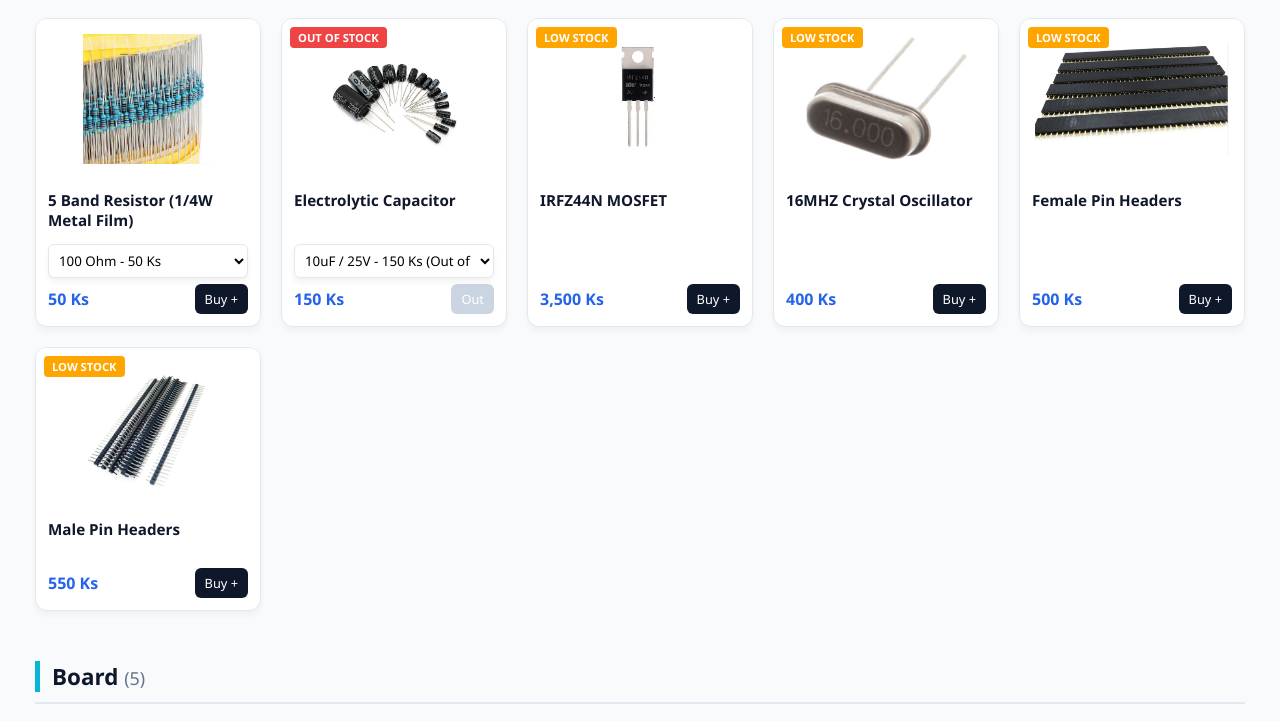
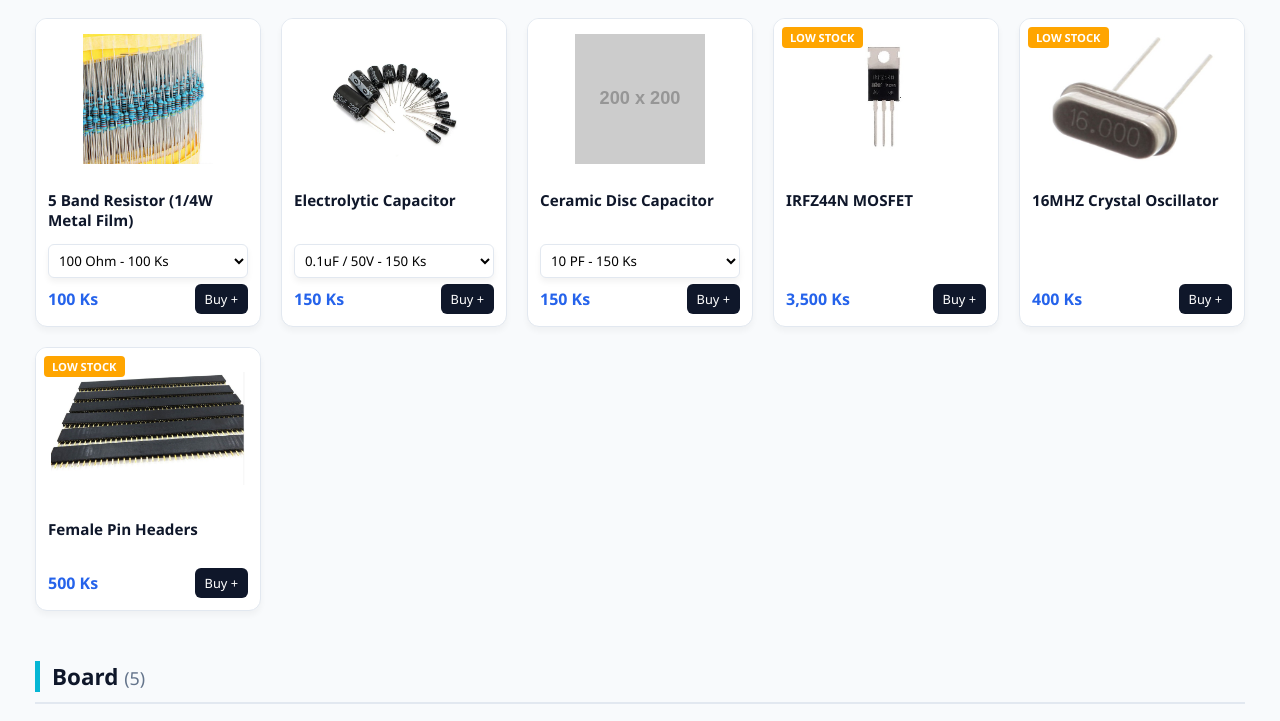
Before and after one commit to koko402868-cloud/Digital-Nest, a plain HTML site: page index.html in a window 1280 px wide. Shown: the part 407-1128 px from the top of the page. Drawn offline with Linux system fonts and the light colour scheme; placeholder pictures from the web are drawn by us.

Commit message:
Update index.html

```diff
--- a/index.html
+++ b/index.html
@@ -708,19 +708,11 @@
         description: "တိကျမှုမြင့်မားပြီး DIY Project များတွင် အသုံးများသော ကွာလတီကောင်း Metal Film Resistor များဖြစ်ပါသည်။",
         // Multi-value item များအတွက် Main stock ကို ဖျက်ပြီး values ထဲတွင် တစ်ခုချင်းစီ သတ်မှတ်ပေးထားသည်
         values: [
-          { label: "100 Ohm", price: 50, stock: 100 },
-          { label: "220 Ohm", price: 50, stock: 4 },     // ပြောင်းလဲမှုစမ်းသပ်ရန် Low stock ထားရှိခြင်း
-          { label: "1k Ohm", price: 60, stock: 0 },       // ပြောင်းလဲမှုစမ်းသပ်ရန် Out of stock ထားရှိခြင်း
-          { label: "10k Ohm", price: 60, stock: 60 },
-          { label: "100k Ohm", price: 50, stock: 100 },
-          { label: "220k Ohm", price: 50, stock: 4 },     // ပြောင်းလဲမှုစမ်းသပ်ရန် Low stock ထားရှိခြင်း
-          { label: "110k Ohm", price: 60, stock: 0 },       // ပြောင်းလဲမှုစမ်းသပ်ရန် Out of stock ထားရှိခြင်း
-          { label: "10M Ohm", price: 60, stock: 60 },
-          { label: "100 Ohm", price: 50, stock: 100 },
-          { label: "220 Ohm", price: 50, stock: 4 },     // ပြောင်းလဲမှုစမ်းသပ်ရန် Low stock ထားရှိခြင်း
-          { label: "1k Ohm", price: 60, stock: 0 },       // ပြောင်းလဲမှုစမ်းသပ်ရန် Out of stock ထားရှိခြင်း
-          { label: "10k Ohm", price: 60, stock: 60 },
-          { label: "1Mk Ohm", price: 70, stock: 5 }      // Low stock စမ်းသပ်ရန်
+          { label: "100 Ohm", price: 100, stock: 15 },
+          { label: "220 Ohm", price: 100, stock: 15 },     // ပြောင်းလဲမှုစမ်းသပ်ရန် Low stock ထားရှိခြင်း
+          { label: "1k Ohm", price: 150, stock: 10 },       // ပြောင်းလဲမှုစမ်းသပ်ရန် Out of stock ထားရှိခြင်း
+          { label: "10k Ohm", price: 150, stock: 6 },
+          { label: "1M Ohm", price: 200, stock: 5 }      // Low stock စမ်းသပ်ရန်
         ]
       },
       {
@@ -730,11 +722,23 @@
         image: "images/electrolytic capacitor.png",
         description: "Circuit များတွင် လျှပ်စစ်သိုလှောင်ရန်နှင့် Filter ပြုလုပ်ရန် အသုံးပြုနိုင်သော Capacitor များဖြစ်ပါသည်။",
         values: [
-          { label: "10uF / 25V", price: 150, stock: 0 },
-          { label: "47uF / 25V", price: 150, stock: 0 },  // Out of stock စမ်းသပ်ရန်
-          { label: "100uF / 25V", price: 200, stock: 3 }, // Low stock စမ်းသပ်ရန်
-          { label: "470uF / 25V", price: 250, stock: 5 },
-          { label: "1000uF / 25V", price: 300, stock: 10 }
+          { label: "0.1uF / 50V", price: 150, stock: 30 },
+          { label: "0.22uF / 50V", price: 200, stock: 20 },  // Out of stock စမ်းသပ်ရန်
+
+        ]
+      },
+      {
+        id: 103,
+        name: "Ceramic Disc Capacitor",
+        category: "Component",
+        image: "images/Ceramic_Disc_Capacitor.png",
+        description: "Electronic Circuit များတွင် Filtering, Coupling, Decoupling နှင့် Noise Reduction အတွက် အသုံးများသော Ceramic Disc Capacitor ဖြစ်ပြီး Arduino, DIY နှင့် Electronics Project များအတွက် မရှိမဖြစ် Component တစ်ခုဖြစ်ပါသည်။",
+        values: [
+          { label: "10 PF ", price: 150, stock: 20 },
+          { label: "22 PF ", price: 200, stock: 20 },  // Out of stock စမ်းသပ်ရန်
+          { label: "30 PF ", price: 200, stock: 20 }, // Low stock စမ်းသပ်ရန်
+          { label: "47 PF ", price: 250, stock: 10 },
+          { label: "100 PF ", price: 300, stock: 10 }
         ]
       },
 
@@ -756,8 +760,8 @@
       { id: 16, name: "8 Pin IC socket", price: 300, image: "images/8-pin IC socket.png", category: "Accessory", description: "Project လုပ် တဲ့အခါ Circuit တွေ ကို ခဲဆော်ရင် IC အပူလွန်ကဲပြီးပျက်စီးသွားတာတို့ ဖြစ်သွားရင် အလွယ်တကူ ဖြုတ်/တပ် လို့ရအောင် အသုံးပြုလို့ရတဲ့ 8 Pin IC Socket လေးပါ။", stock: 5 },
       { id: 17, name: "7x9cm universal PCB", price: 2000, image: "images/7x9cm universal PCB.png", category: "Board", description: "ကိုယ်ပိုင် Circuits ဖန်တီးချင်တဲ့ Beginners သမားလေးများအတွက် အထူးအဆင်ပြေမဲ့ Universal PCB Board လေးပါ။", stock: 5 },
       { id: 18, name: "16MHZ Crystal Oscillator", price: 400, image: "images/16MHZ_Crystal.png", category: "Component", description: "ATMEGA 328P Microcontroller IC နဲ့ တွဲ သုံးပြီး ကိုယ်ပိုင် Stand alone Arduino board တည်ဆောက်တဲ့ အခါ အသုံးပြလို့ ရတဲ့ Oscillatro ပါ။", stock: 5 },
-      { id: 19, name: "9V battery socket", price: 1000, image: "images/9V battery socket.png", category: "Power", description: "သင့်ရဲ့ Circuit မှာ Battery ကို အဖြုတ်အတပ်လွယ်ကူစေမှာဖြစ်ပြီး Battery ပျက်စိးသွားပါကလွယ်ကူစွာလှဲနိုင်အောင် အသုံးပြလို့ရမဲ့ Battery Socket လေးပါ။", stock: 5 },
-      { id: 20, name: "9V Battery Clip with barrel jack", price: 1500, image: "images/9V-Battery-Clip-with-barrel-jack.png", category: "Power", description: "အသုံးပြုရလွယ်ကူပြီးတပ် ဆင်ရအဆင်ပြေစေမဲ့ Battery Clip with barrel jack လေးဖြစ်ပါတယ်။", stock: 5 },
+      { id: 19, name: "9V battery socket", price: 400, image: "images/9V battery socket.png", category: "Power", description: "သင့်ရဲ့ Circuit မှာ Battery ကို အဖြုတ်အတပ်လွယ်ကူစေမှာဖြစ်ပြီး Battery ပျက်စိးသွားပါကလွယ်ကူစွာလှဲနိုင်အောင် အသုံးပြလို့ရမဲ့ Battery Socket လေးပါ။", stock: 5 },
+      { id: 20, name: "9V Battery Clip with barrel jack", price: 400, image: "images/9V-Battery-Clip-with-barrel-jack.png", category: "Power", description: "အသုံးပြုရလွယ်ကူပြီးတပ် ဆင်ရအဆင်ပြေစေမဲ့ Battery Clip with barrel jack လေးဖြစ်ပါတယ်။", stock: 5 },
       { id: 21, name: "Color White LED(5mm)", price: 150, image: "images/IRLED.png", category: "LED", description: "ညဘက်အမှောင် မှာလက်နိပ်ဓာတ် မီးအဖြစ်သုံးဖို့ အဆင်ပြေမဲ့ အဖြူရောင် LED မီးသီးလေးပါ ဗျာ့။ ", stock: 100 },
       { id: 22, name: "PIR Sensor HC-SR501 Motion Sensor", price: 5500, image: "images/PIR Sensor HC-SR501.png", category: "Sensor", description: " လှုပ်ရှားမှုကိုအာရုံခံပြီး အလုပ်လုပ် ပေးမဲ့ PIR Motion Sensor ‌လေးပါဗျာ့။ Home Security Project မှာ အသုံးဝင် မဲ့ Sensor ဖြစ်ပါတယ်ဗျာ့။", stock: 5 },
       { id: 23, name: " Female Pin Headers ", price:500 , image: "images/Pin Header Female.png", category: "Component", description: "ကိုယ့်ရဲ့ Circuit မှာ Input (or) Output အဖြစ် Wire တွေ ကိုသုံးမဲ့ အစား Pin Header လေးတွေ ကို အစားထိုးအသုံးပြုခြင်းက Circuit ကိုပိုမိုပြီး သန့် စေပါတယ်ဗျာ့။", stock:3 },
@@ -781,7 +785,11 @@
       { id: 41, name: "30x70mm Double-Sided PCB Prototype Board", price: 1800, image: "images/30x70mm Pcb.png", category: "Board", description: "Electronic Project မျိုးစုံ တည်ဆောက်ရာတွင် Component များကို အလွယ်တကူ စမ်းသပ်တပ်ဆင်နိုင်ပြီး Circuit Prototype များ ပြုလုပ်ရန် အထူးသင့်တော်သော Double-Sided PCB Prototype Board လေးပါခင်ဗျာ့။", stock: 10 },
       { id: 42, name: "LM3914 IC", price: 2500, image: "images/LM3914 IC.png", category: "IC", description: "Voltage Level များကို LED Bar Graph သို့မဟုတ် Dot Display အဖြစ် အလွယ်တကူ ပြသနိုင်စေသော LM3914 Driver IC ဖြစ်ပြီး Battery Level Indicator၊ Audio VU Meter နှင့် Measurement Projects များတွင် အသုံးပြုရန် အထူးသင့်တော်ပါသည်။", stock: 3 },
       { id: 43, name: "RS-775 High RPM & High Torque 12V DC Motor", price: 53000, image: "images/RS-775 High RPM and High Torque 12V  DC.png", category: "Motor", description: "High Speed နှင့် High Torque ကို တစ်ပြိုင်နက် ပေးစွမ်းနိုင်သော RS-775 12V DC Motor ဖြစ်ပြီး DIY Project များ၊ Drill၊ Cutting Machine၊ Mini Lathe နှင့် Robotics Project များတွင် အသုံးပြုရန် အထူးသင့်တော်ပါသည်။", stock: 0 },
-      { id: 44, name: "0.96 Inch OLED Display", price: 15000, image: "images/0.96 oled display.png", category: "Display", description: "128x64 Resolution ဖြင့် စာသား၊ ပုံများနှင့် Sensor Data များကို ကြည်လင်ပြတ်သားစွာ ဖော်ပြနိုင်သော 0.96 Inch OLED Display ဖြစ်ပြီး Arduino, ESP32, ESP8266 နှင့် Raspberry Pi Project များတွင် အသုံးပြုရန် အထူးသင့်တော်ပါသည်။", stock: 0 }
+      { id: 44, name: "0.96 Inch OLED Display", price: 15000, image: "images/0.96 oled display.png", category: "Display", description: "128x64 Resolution ဖြင့် စာသား၊ ပုံများနှင့် Sensor Data များကို ကြည်လင်ပြတ်သားစွာ ဖော်ပြနိုင်သော 0.96 Inch OLED Display ဖြစ်ပြီး Arduino, ESP32, ESP8266 နှင့် Raspberry Pi Project များတွင် အသုံးပြုရန် အထူးသင့်တော်ပါသည်။", stock: 0 },
+      { id: 45, name: "9V Battery Clip with Crocodile Clips", price: 1800, image: "images/9V_Battery_Clip_Crocodile.png", category: "Power", description: "9V Battery ကို Circuit များနှင့် အလွယ်တကူ ချိတ်ဆက်အသုံးပြုနိုင်ရန် ပြုလုပ်ထားသော Battery Clip with Crocodile Clips ဖြစ်ပြီး Electronics Testing၊ DIY Projects နှင့် Educational Experiments များအတွက် အသုံးဝင်သော Accessory လေးဖြစ်ပါသည်။", stock: 4 }
+
+
+
     ];
 
     /* STATE */
```
